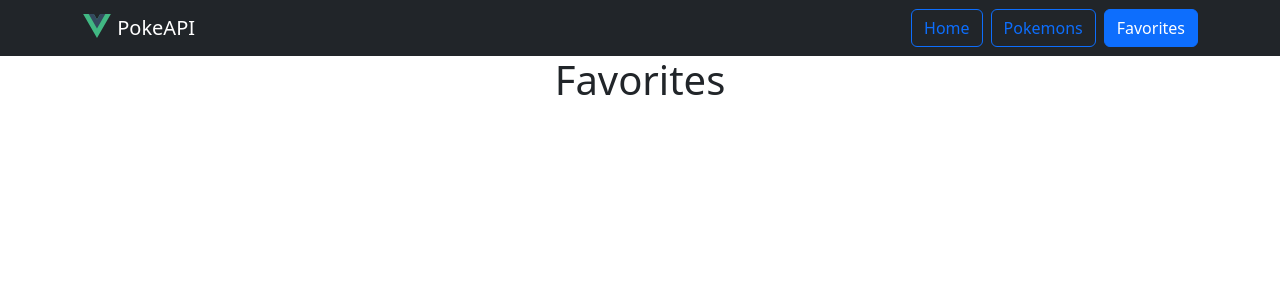
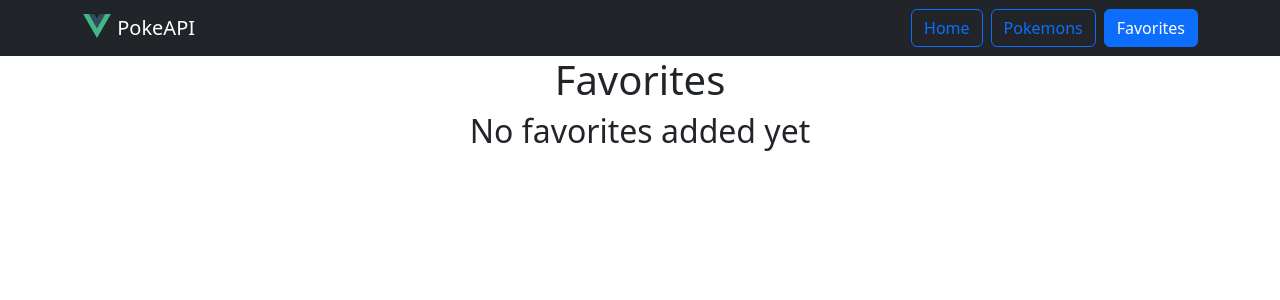
Before and after one commit to francofelicioni/vue-routing, a Vue app: page /favorites in a window 1280 px wide. Shown: the top 300 px of the page. Built offline with nearby package versions, Linux system fonts and the light colour scheme.

Commit message:
Pinia
Add, delete and more info button inplemented in favorites view

```diff
--- /dev/null
+++ b/src/store/favorites.js
@@ -0,0 +1,31 @@
+import { defineStore } from "pinia";
+import { ref } from "vue";
+
+export const useFavoritesStore = defineStore('favorites', ()=> {
+
+    const favorites = ref([])
+
+    if (localStorage.getItem('favoritesPokes')) {
+        favorites.value = JSON.parse(localStorage.getItem('favoritesPokes'))
+    }
+
+    const add = (poke) => {
+        favorites.value.push(poke)
+        localStorage.setItem('favoritesPokes', JSON.stringify(favorites.value))
+    }
+
+    const remove = (id) => {
+        favorites.value = favorites.value.filter (item => item.id !== id)
+        localStorage.setItem('favoritesPokes', JSON.stringify(favorites.value))
+    }
+
+    const findPoke = name =>  favorites.value.find (item => item.name === name)
+
+
+    return {
+        favorites,
+        add,
+        remove,
+        findPoke
+    }
+})
--- a/src/views/FavoritesView.vue
+++ b/src/views/FavoritesView.vue
@@ -1,5 +1,30 @@
-<script setup></script>
+<script setup>
+import { useFavoritesStore } from '@/store/favorites'
+import { storeToRefs } from 'pinia';
+import { RouterLink } from 'vue-router';
+
+const useFavorites = useFavoritesStore()
+const { favorites } = storeToRefs(useFavorites)
+const { remove } = useFavorites;
+
+</script>
 
 <template>
     <h1>Favorites</h1>
+    <h2 v-if="favorites.length === 0">No favorites added yet</h2>
+    <ul v-else v-for="favorite in favorites" :key="useFavoritesStore.id" class="list-group">
+        <li class="flex flex-row list-group-item">
+            <div>
+                {{ favorite.name }}
+            </div>
+            <div>
+                <router-link class="btn btn-info m-2" :to="`/pokemons/${favorite.name}`">
+                    More info
+                </router-link>
+                <button class="btn btn-danger m-2" @click="remove(favorite.id)">
+                    Remove
+                </button>
+            </div>
+        </li>
+    </ul>
 </template>
--- a/src/views/PokeView.vue
+++ b/src/views/PokeView.vue
@@ -3,11 +3,16 @@
 // import { ref } from 'vue';
 // import axios from 'axios';
 import { useRoute, useRouter } from 'vue-router';
-
 import { useGetData } from '@/composables/getData';
+import { useFavoritesStore } from '@/store/favorites'
 
 const route = useRoute();
 const router = useRouter();
+const useFavorites = useFavoritesStore();
+
+
+const { add, findPoke } = useFavorites;
+
 // const pokemon = ref({})
 
 const back = () => {
@@ -40,6 +45,12 @@ getData(url + `${route.params.pokeName}`);
     <div v-if="data">
         <h1> Poke name: {{ $route.params.pokeName }}</h1>
         <img :src='data.sprites?.front_default' alt='Pokemon image' />
+        <button
+            class="btn btn-primary mb-2"
+            :disabled="findPoke(data.name)"
+            @click="add(data)">
+                Add to favorites
+        </button>
     </div>
     <button class="btn btn-outline-info btn-sm" @click="back">GO BACK</button>
 </template>
```
